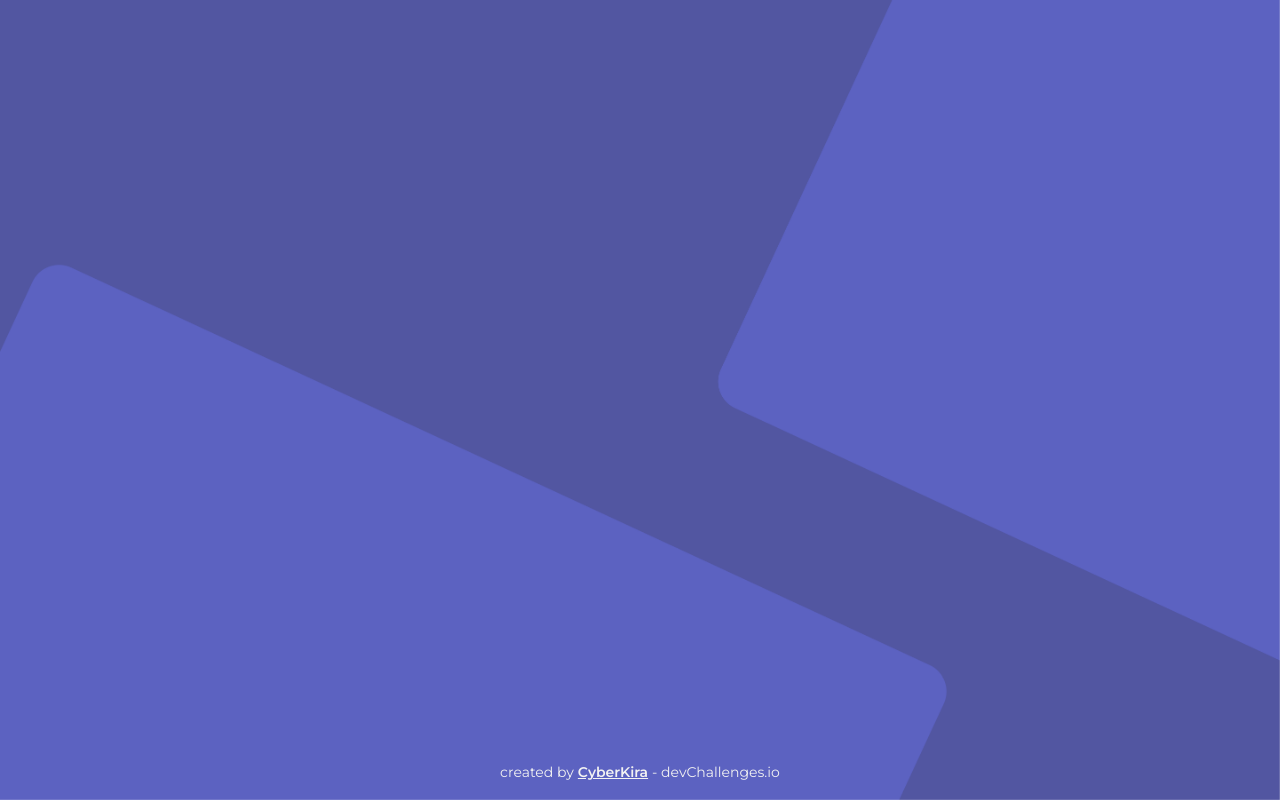
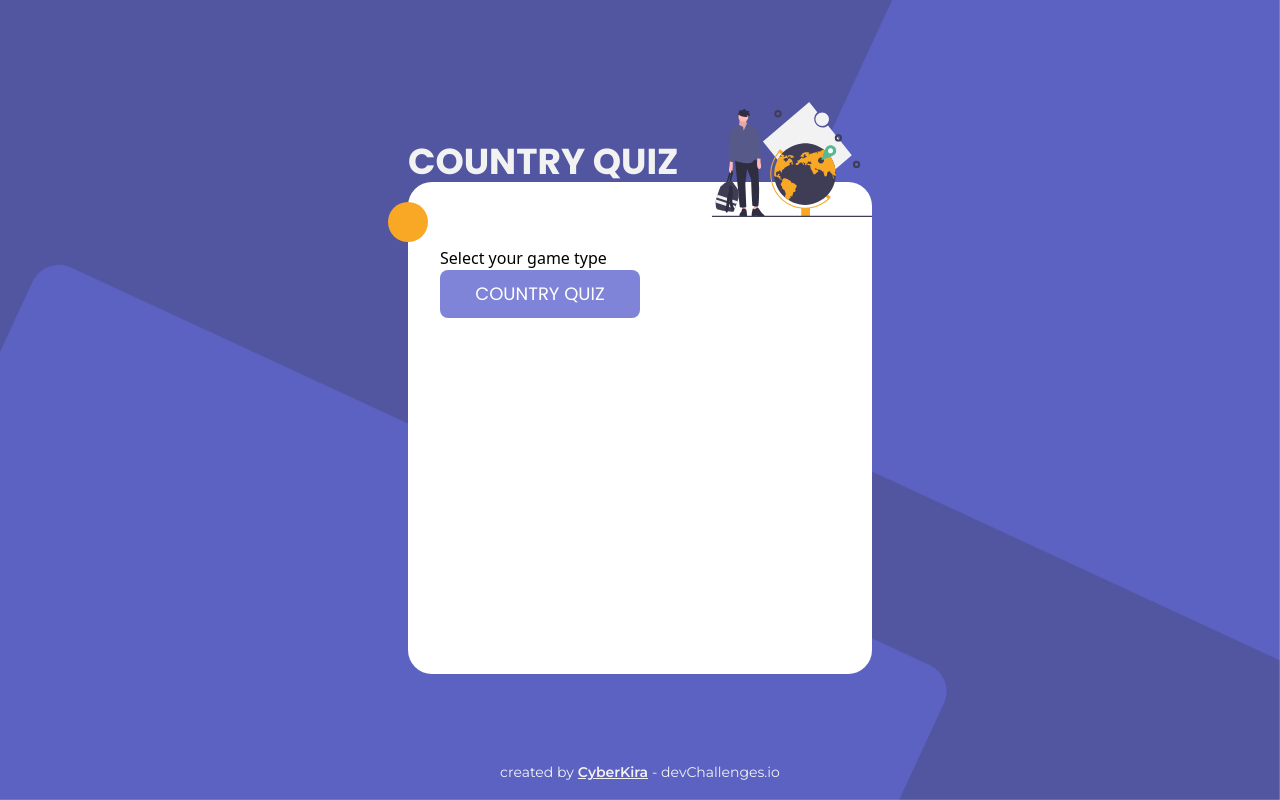
Before and after one commit to Cyber-Kira/country-quiz, a React (Create React App) app: page / in a window 1280 px wide. Built offline with nearby package versions, Linux system fonts and the light colour scheme.

Commit message:
feat: refactoring

```diff
--- a/src/components/App/App.tsx
+++ b/src/components/App/App.tsx
@@ -1,6 +1,7 @@
 import React from 'react'
 import { BrowserRouter as Router, Routes, Route } from 'react-router-dom'
 import { CapitalQuestion } from '../CapitalQuestion'
+import { GameSelector } from '../GameSelector'
 import { NotFound } from '../NotFound/NotFound'
 import { SharedLayout } from '../SharedLayout/SharedLayout'
 
@@ -9,6 +10,7 @@ export const App = () => {
 		<Router>
 			<Routes>
 				<Route path='/' element={<SharedLayout />}>
+					<Route path='/' element={<GameSelector />} />
 					<Route path='/capital' element={<CapitalQuestion />} />
 				</Route>
 				<Route path='*' element={<NotFound />} />
--- a/src/components/AppPaper/AppPaper.tsx
+++ b/src/components/AppPaper/AppPaper.tsx
@@ -1,6 +1,5 @@
-import React, { useEffect } from 'react'
-import { useAppDispatch } from '../../app/hooks'
-import { getCountries } from '../../features/countries/countriesSlice'
+import React from 'react'
+import { Link } from 'react-router-dom'
 import { Navigation } from '../Buttons/Navigation'
 import img from './assets/undraw_adventure_4hum 1.svg'
 
@@ -9,12 +8,6 @@ interface Props {
 }
 
 export const AppPaper = ({ children }: Props) => {
-	const dispatch = useAppDispatch()
-
-	useEffect(() => {
-		dispatch(getCountries())
-	}, [])
-
 	return (
 		<div className='w-full px-6 py-4 md:p-0 max-w-[464px]'>
 			<div className='flex justify-between'>
@@ -23,13 +16,17 @@ export const AppPaper = ({ children }: Props) => {
 				</h1>
 			</div>
 			<div className='relative bg-white-50 pt-6 md:pt-16 px-0 md:px-8 pb-16 md:rounded-3xl min-h-[492px]'>
+				<Link
+					to='/'
+					className='block absolute -top-4 md:top-5 -left-5 rounded-full w-10 h-10 bg-accent-yellow'
+				/>
 				<img
 					className='absolute right-0 -top-20 w-28 md:w-40'
 					src={img}
 					alt='The guy standing by the globe'
 				/>
 				{children}
-				<div className='w-full flex justify-end'>
+				<div className='w-full hidden justify-endh'>
 					<Navigation />
 				</div>
 			</div>
--- a/src/components/CapitalQuestion/CapitalQuestion.tsx
+++ b/src/components/CapitalQuestion/CapitalQuestion.tsx
@@ -1,8 +1,16 @@
-import React from 'react'
+import React, { useEffect } from 'react'
+import { useAppDispatch } from '../../app/hooks'
+import { getCountries } from '../../features/countries/countriesSlice'
 import { AppPaper } from '../AppPaper'
 import { QuestionList } from '../QuestionList'
 
 export const CapitalQuestion = () => {
+	const dispatch = useAppDispatch()
+
+	useEffect(() => {
+		dispatch(getCountries())
+	}, [])
+
 	return (
 		<AppPaper>
 			<QuestionList />
--- a/src/components/NotFound/NotFound.tsx
+++ b/src/components/NotFound/NotFound.tsx
@@ -21,7 +21,7 @@ export const NotFound = () => {
 					</p>
 					<Link
 						to='/'
-						className='flex justify-center items-center bg-gray-700 text-sm font-mono text-white w-52 uppercase font-bold h-16 mb-16 mt-12 transition-all hover:-translate-y-1 hover:cursor-pointer focus:translate-y-1'
+						className='flex justify-center items-center bg-gray-700 text-sm font-mono text-white w-52 bg-primary-100 text-white-50 rounded-sm uppercase font-bold h-16 mb-16 mt-12 transition-all hover:-translate-y-1 hover:cursor-pointer focus:translate-y-1'
 					>
 						Back to homepage
 					</Link>
--- a/src/components/QuestionList/QuestionList.tsx
+++ b/src/components/QuestionList/QuestionList.tsx
@@ -14,6 +14,7 @@ export const QuestionList = () => {
 
 	useEffect(() => {
 		if (data && data.length > 0) {
+			setRandomCountries([])
 			setRandomCountries(oldState => [...oldState, currentCountry])
 			for (let index = 0; index < 3; index += 1) {
 				const randomCountry = data[Math.floor(Math.random() * data.length)]
```
